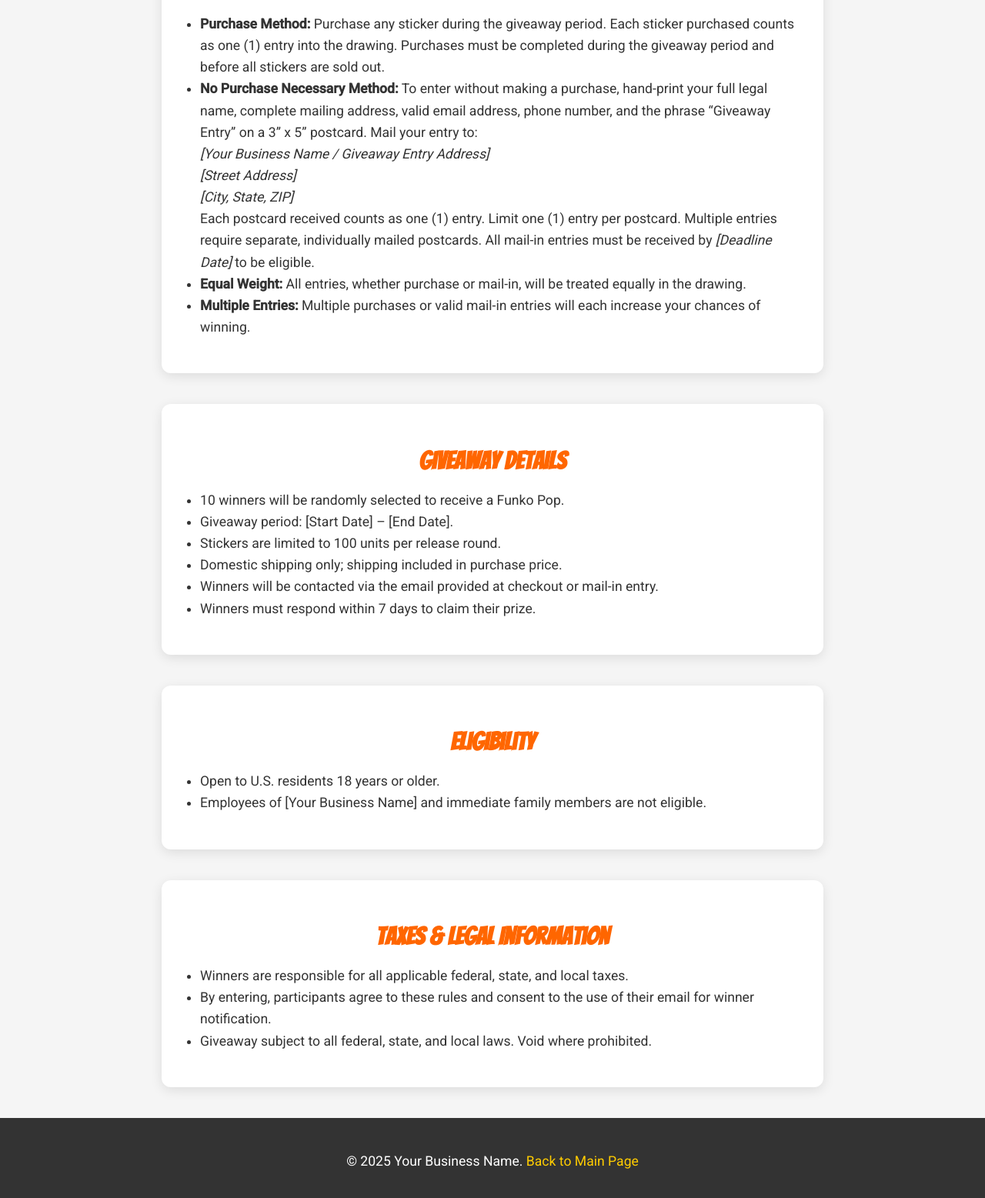
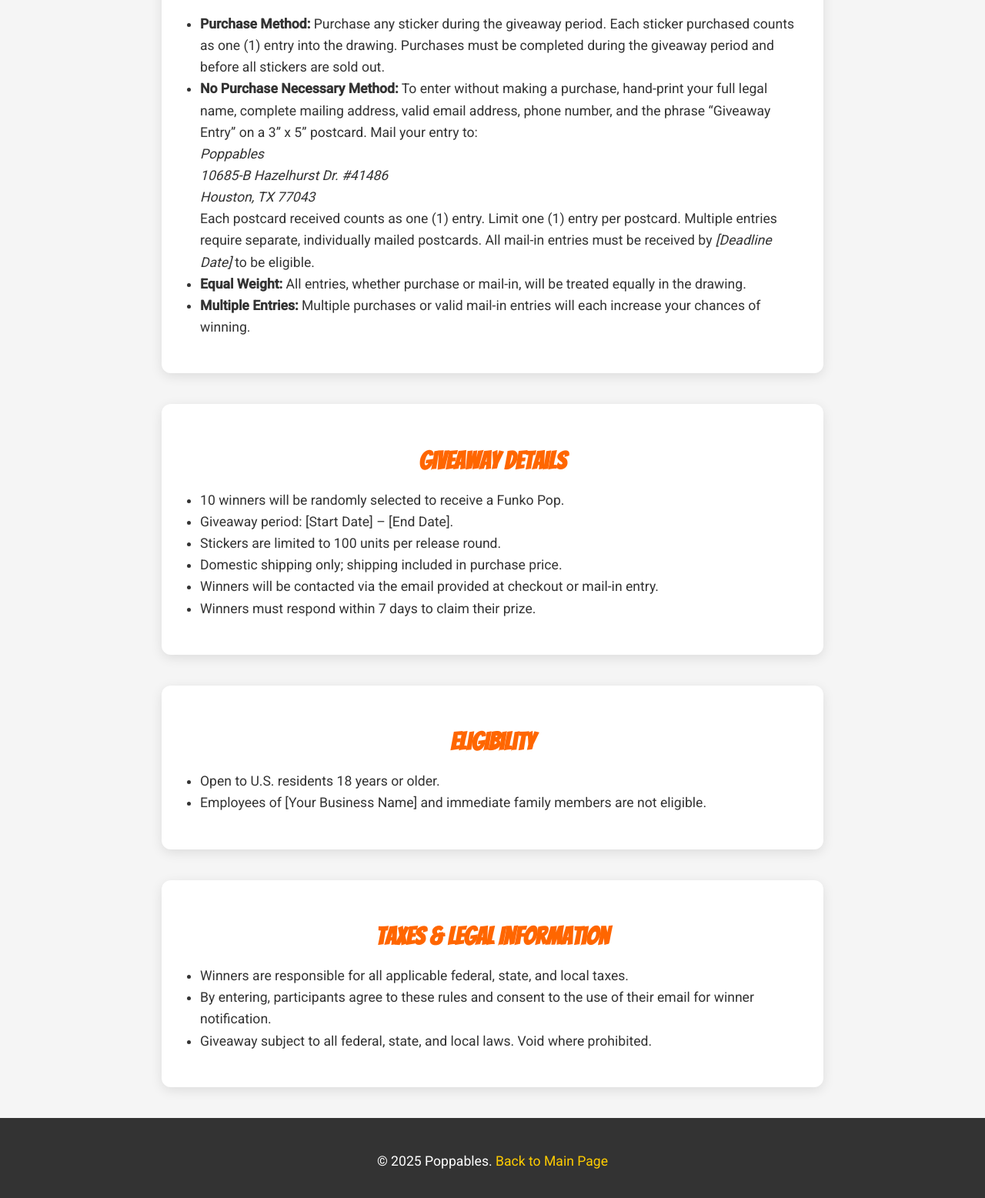
Before and after one commit to migs-o/poppinStickers, a plain HTML site: page rules.html in a window 1280 px wide. Shown: the part 393-1950 px from the top of the page at 77% size. Drawn offline with Linux system fonts and the light colour scheme.

Commit message:
Update rules.html

```diff
--- a/rules.html
+++ b/rules.html
@@ -89,9 +89,9 @@
   <ul>
     <li><strong>Purchase Method:</strong> Purchase any sticker during the giveaway period. Each sticker purchased counts as one (1) entry into the drawing. Purchases must be completed during the giveaway period and before all stickers are sold out.</li>
     <li><strong>No Purchase Necessary Method:</strong> To enter without making a purchase, hand-print your full legal name, complete mailing address, valid email address, phone number, and the phrase “Giveaway Entry” on a 3” x 5” postcard. Mail your entry to:<br>
-      <em>[Your Business Name / Giveaway Entry Address]<br>
-      [Street Address]<br>
-      [City, State, ZIP]</em><br>
+      <em>Poppables<br>
+      10685-B Hazelhurst Dr. #41486<br>
+      Houston, TX 77043</em><br>
       Each postcard received counts as one (1) entry. Limit one (1) entry per postcard. Multiple entries require separate, individually mailed postcards. All mail-in entries must be received by <em>[Deadline Date]</em> to be eligible.
     </li>
     <li><strong>Equal Weight:</strong> All entries, whether purchase or mail-in, will be treated equally in the drawing.</li>
@@ -132,7 +132,7 @@
   </section>
 
   <footer>
-    <p>&copy; 2025 Your Business Name. <a href="index.html">Back to Main Page</a></p>
+    <p>&copy; 2025 Poppables. <a href="index.html">Back to Main Page</a></p>
   </footer>
 
 </body>
```
